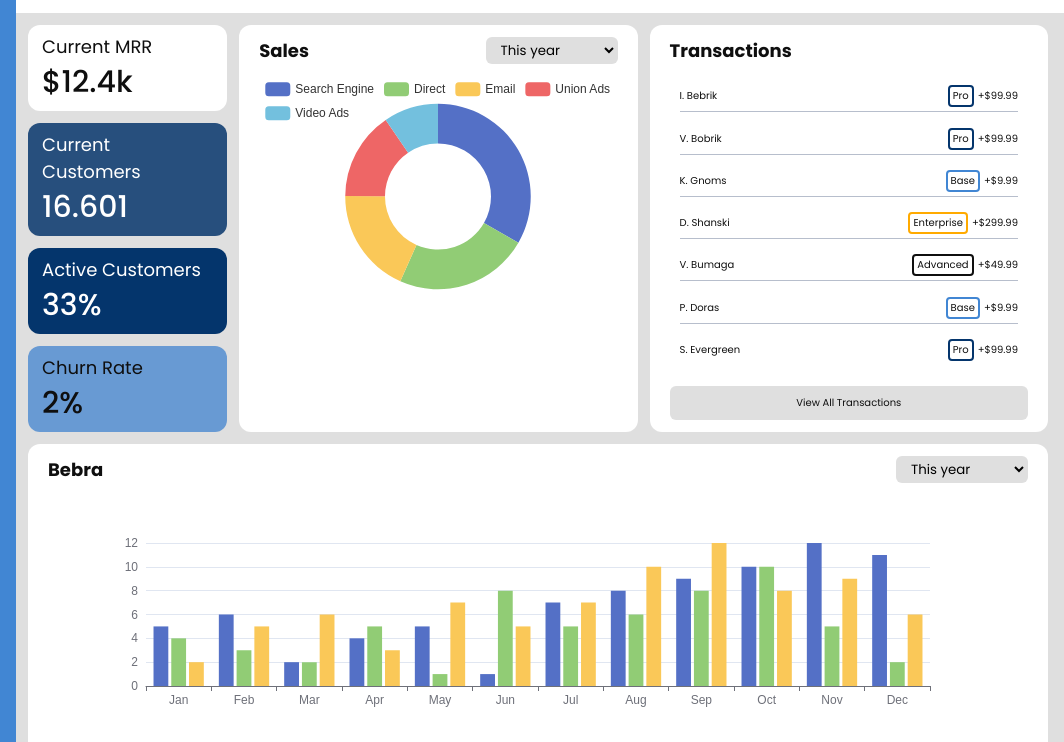
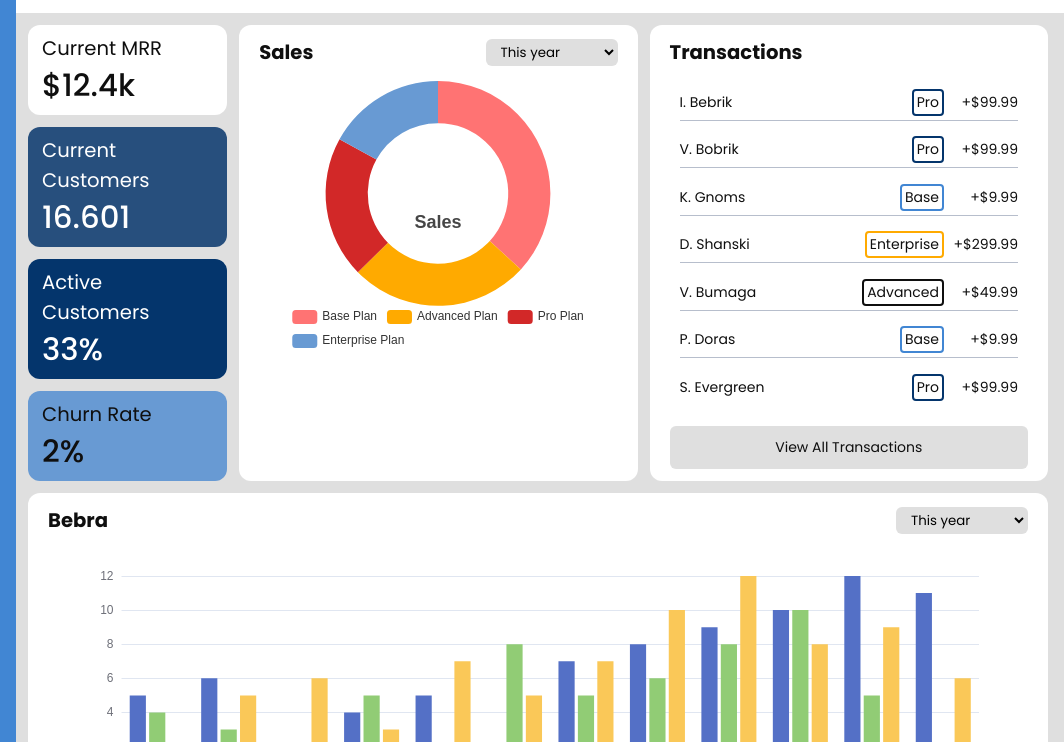
Before and after one commit to sysol8/maket, a website: page index.html in a window 1280 px wide. Shown: the part 58-800 px from the top of the page, 216-1280 px from the left. Drawn offline with nearby package versions, Linux system fonts and the light colour scheme; no server answers.

Commit message:
графики

```diff
--- a/index.html
+++ b/index.html
@@ -10,6 +10,7 @@
       href="https://fonts.googleapis.com/css2?family=Poppins:ital,wght@0,100;0,200;0,300;0,400;0,500;0,600;0,700;0,800;0,900;1,100;1,200;1,300;1,400;1,500;1,600;1,700;1,800;1,900&family=Roboto:ital,wght@0,100..900;1,100..900&display=swap"
       rel="stylesheet"
     />
+    <link rel="stylesheet" href="./styles/animations.css">
     <link rel="stylesheet" href="./styles/variables.css">
     <link rel="stylesheet" href="./styles/global.css" />
     <link rel="stylesheet" href="./styles/style.css" />
@@ -131,7 +132,6 @@
         <article class="widget widget_large">
           <div class="widget__info-container">
             <h3 class="widget__title">Bebra</h3>
-            <!-- <div class="chart__legend" id="chart__legend-bar"></div> -->
             <select
               name="chart__data-period"
               class="widget__select chart__data-period justify-right"
@@ -165,45 +165,45 @@
             <li class="transactions__list-item">
               <p class="customer-name">I. Bebrik</p>
               <span class="subscription-plan subscription-plan_pro">Pro</span>
-              <span class="transaction__income">+$99.99</span>
+              <span class="transaction-income">+$99.99</span>
             </li>
             <li class="transactions__list-item">
               <p class="customer-name">V. Bobrik</p>
               <span class="subscription-plan subscription-plan_pro">Pro</span>
-              <span class="transaction__income">+$99.99</span>
+              <span class="transaction-income">+$99.99</span>
             </li>
             <li class="transactions__list-item">
               <p class="customer-name">K. Gnoms</p>
               <span class="subscription-plan subscription-plan_base">Base</span>
-              <span class="transaction__income">+$9.99</span>
+              <span class="transaction-income">+$9.99</span>
             </li>
             <li class="transactions__list-item">
               <p class="customer-name">D. Shanski</p>
               <span class="subscription-plan subscription-plan_enterprise"
                 >Enterprise</span
               >
-              <span class="transaction__income">+$299.99</span>
+              <span class="transaction-income">+$299.99</span>
             </li>
             <li class="transactions__list-item">
               <p class="customer-name">V. Bumaga</p>
               <span class="subscription-plan subscription-plan_advanced"
                 >Advanced</span
               >
-              <span class="transaction__income">+$49.99</span>
+              <span class="transaction-income">+$49.99</span>
             </li>
             <li class="transactions__list-item">
               <p class="customer-name">P. Doras</p>
               <span class="subscription-plan subscription-plan_base">Base</span>
-              <span class="transaction__income">+$9.99</span>
+              <span class="transaction-income">+$9.99</span>
             </li>
             <li class="transactions__list-item">
               <p class="customer-name">S. Evergreen</p>
               <span class="subscription-plan subscription-plan_pro">Pro</span>
-              <span class="transaction__income">+$99.99</span>
+              <span class="transaction-income">+$99.99</span>
             </li>
           </ul>
           <button class="transactions__button-view-all">
-            View All Transactions
+            <span class="button__text">View All Transactions</span>
           </button>
         </article>
         <article class="widget widget_large tickets">
--- a/scripts/charts/barChart.js
+++ b/scripts/charts/barChart.js
@@ -12,6 +12,12 @@ option = {
     },
     yAxis: {
         type: 'value'
+    },
+    grid: {
+        left: '7.5%',
+        bottom: '10%',
+        top: '15%',
+        right: '5%'
     },
     series: [
         {
--- a/scripts/charts/doughnutChart.js
+++ b/scripts/charts/doughnutChart.js
@@ -1,23 +1,34 @@
 const doughnutChartContainer = document.getElementById('doughnut-chart');
 const doughnutChart = echarts.init(doughnutChartContainer, null, {
-    renderer: 'svg'
+    renderer: 'canvas'
 });
 
 let option;
 
 option = {
+  title: {
+    text: 'Sales',
+    padding: 0,
+    top: '52.5%',
+    left: 'center'
+  },
+  color: ['#ff7373', '#fa0', '#d22828', '#689ad3'],
   tooltip: {
     trigger: 'item'
   },
   legend: {
-    top: '5%',
-    left: 'center'
+    top: 'bottom',
+    left: 'center',
+    padding: 0,
+
   },
+  radius: ['70%', '80%'],
   series: [
     {
-      name: 'Access From',
+      name: 'Sales',
       type: 'pie',
-      radius: ['40%', '70%'],
+      radius: ['80%', '50%'],
+      center: ['50%', '45%'],
       avoidLabelOverlap: false,
       label: {
         show: false,
@@ -35,11 +46,10 @@ option = {
         show: false
       },
       data: [
-        { value: 1048, name: 'Search Engine' },
-        { value: 735, name: 'Direct' },
-        { value: 580, name: 'Email' },
-        { value: 484, name: 'Union Ads' },
-        { value: 300, name: 'Video Ads' }
+        { value: 1048, name: 'Base Plan' },
+        { value: 735, name: 'Advanced Plan' },
+        { value: 580, name: 'Pro Plan' },
+        { value: 484, name: 'Enterprise Plan' },
       ]
     }
   ]
--- a/scripts/charts/mapChart.js
+++ b/scripts/charts/mapChart.js
@@ -1,71 +1,48 @@
-const mapChartContainer = document.getElementById('map-chart');
-const mapChart = echarts.init(mapChartContainer);
+const chartDom = document.getElementById("map-chart");
+const myChart = echarts.init(chartDom);
 
-// Показываем загрузку, пока получаем карту
-mapChart.showLoading();
+myChart.showLoading();
 
-// Загружаем карту мира (geoJSON)
-fetch('https://geo.datav.aliyun.com/areas/bound/geojson/world.json')
-  .then(response => response.json())
-  .then(worldGeoJSON => {
-    // Скрываем лоадер и регистрируем карту
-    mapChart.hideLoading();
-    echarts.registerMap('world', worldGeoJSON);
+const worldGeoJSONUrl =
+  "https://raw.githubusercontent.com/apache/echarts-website/asf-site/examples/data/asset/geo/world.json";
 
-    // Опции графика
+fetch(worldGeoJSONUrl)
+  .then((response) => response.json())
+  .then((geoJson) => {
+    echarts.registerMap("world", geoJson);
+    myChart.hideLoading();
+
     const option = {
-      title: {
-        text: 'Population by Country',
-        subtext: 'Example data',
-        left: 'center'
-      },
       tooltip: {
-        trigger: 'item',
-        formatter: function (params) {
-          return `${params.name}<br/>Population: ${params.value?.toLocaleString() ?? 'N/A'}`;
-        }
-      },
-      visualMap: {
-        min: 0,
-        max: 1400000000,
-        text: ['High', 'Low'],
-        realtime: false,
-        calculable: true,
-        inRange: {
-          color: ['#e0f3f8', '#abd9e9', '#74add1', '#4575b4', '#313695']
-        }
+        trigger: "item",
+        formatter: "{b}",
       },
       series: [
         {
-          name: 'Population',
-          type: 'map',
-          map: 'world',
+          type: "map",
+          map: "world",
           roam: true,
+          scaleLimit: {
+            min: 1,
+            max: 5
+          },
+          layoutCenter: ['50%', '50%'],
+          layoutSize: '175%',
+          boundingCoords: [
+            [-180, 90],
+            [180, -90]
+          ],
+          label: {
+            show: false,
+          },
           emphasis: {
             label: {
-              show: true
-            }
+              show: true,
+            },
           },
-          data: [
-            { name: 'China', value: 1412600000 },
-            { name: 'India', value: 1393409038 },
-            { name: 'United States', value: 331893745 },
-            { name: 'Indonesia', value: 273523621 },
-            { name: 'Pakistan', value: 220892331 },
-            { name: 'Brazil', value: 212559409 },
-            { name: 'Nigeria', value: 206139587 },
-            { name: 'Bangladesh', value: 164689383 },
-            { name: 'Russia', value: 145934460 },
-            { name: 'Mexico', value: 128932753 }
-          ]
-        }
-      ]
+        },
+      ],
     };
 
-    // Устанавливаем опции
-    mapChart.setOption(option);
-  })
-  .catch(error => {
-    console.error('Ошибка загрузки карты мира:', error);
-    mapChart.hideLoading();
+    myChart.setOption(option);
   });
--- a/styles/style.css
+++ b/styles/style.css
@@ -185,7 +185,6 @@
   gap: 1.2rem;
   padding-block: 1.2rem;
   padding-inline: 1.2rem 1.6rem;
-  font-size: 1.2rem;
   overflow-y: auto;
   background-color: var(--background-grey);
 }
@@ -197,7 +196,7 @@
   padding: 0.8rem 1.4rem 0.6rem;
   color: var(--text-color);
   font-weight: 400;
-  font-size: 1rem;
+  font-size: 1.4rem;
   background-color: white;
 }
 
@@ -229,11 +228,11 @@
 
 .widget_small .widget__text {
   font-weight: 500;
-  font-size: 3em;
+  font-size: 2.2em;
 }
 
 .widget__title {
-  font-size: 1.8em;
+  font-size: 1.4em;
 }
 
 .widget_medium {
@@ -312,7 +311,8 @@
 }
 
 .transactions__list-item {
-  display: flex;
+  display: grid;
+  grid-template-columns: 3fr min-content 7rem;
   align-items: center;
   border-bottom: 1px solid rgba(113, 127, 154, 0.5);
   padding-bottom: 0.4rem;
@@ -323,8 +323,8 @@
 }
 
 .customer-name {
+  text-wrap: nowrap;
   flex-grow: 1;
-  text-wrap: nowrap;
 }
 
 .subscription-plan {
@@ -351,15 +351,20 @@
   border-color: var(--background-accent-yellow);
 }
 
+.transaction-income {
+  justify-self: end;
+}
+
 .transactions__button-view-all {
+  background-color: var(--background-grey);
+  border-radius: 6px;
+  padding-block: 1rem;
   border: 1px solid transparent;
-  border-radius: 6px;
-  padding: 0.8rem;
-  background-color: var(--background-grey);
+  overflow: hidden;
 }
 
 .transactions__button-view-all:focus-visible {
-  outline:
+  outline: var(--focus-outline);
 }
 
 .tickets {
@@ -565,5 +570,7 @@
     padding: 0;
     aspect-ratio: 1/1;
     place-content: center;
+    max-block-size: 39px;
+    justify-self: end;
   }
 }
```
Also changed, not shown: styles/animations.css (added).
